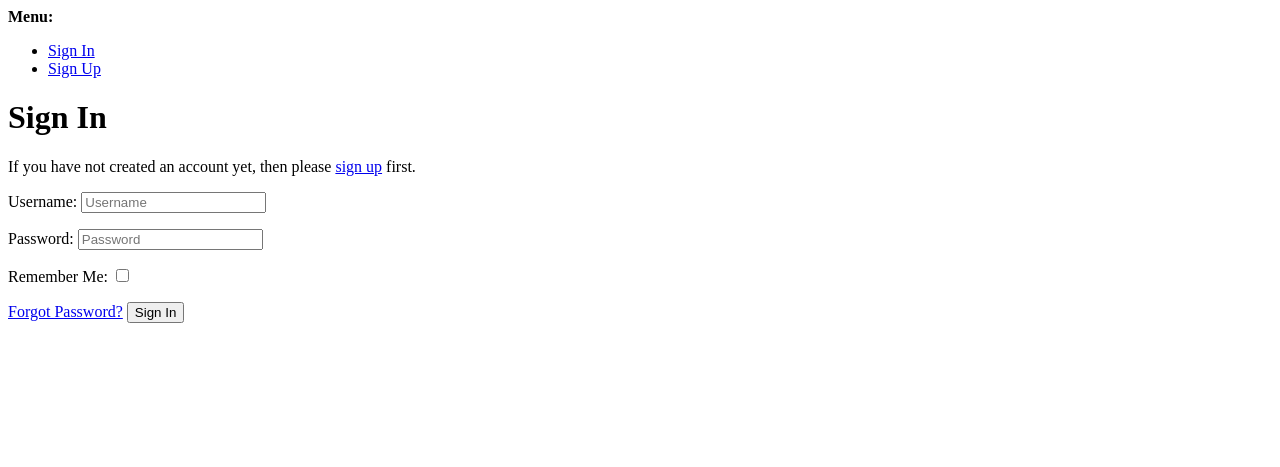
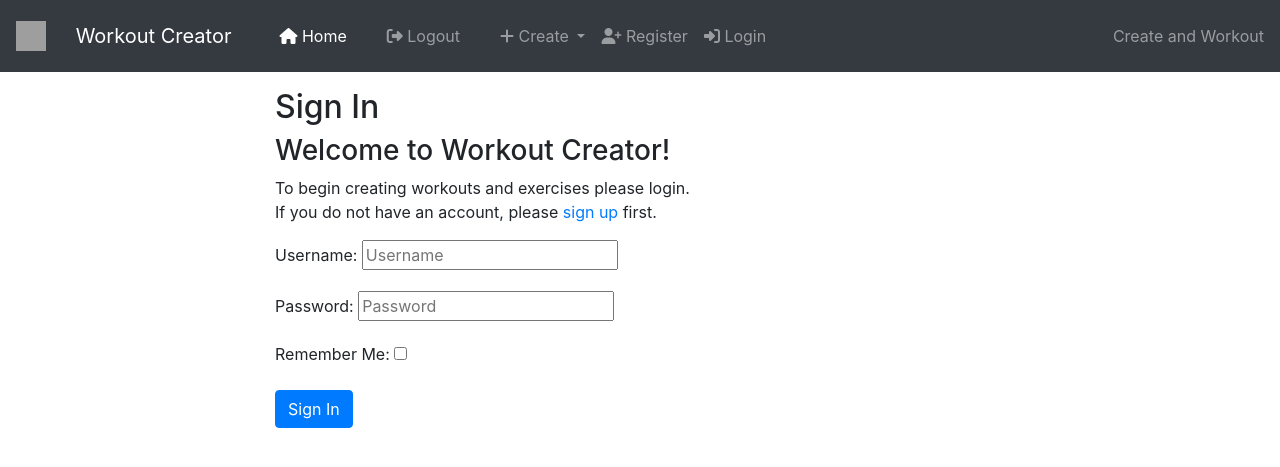
Before and after one commit to Code-Institute-Submissions/MattDunks94-create_workout_app, a Django app: page /accounts/login/ in a window 1280 px wide. Shown: the top 467 px of the page. Run offline with Django 3.2, Linux system fonts and the light colour scheme; some libraries are stand-ins or nearby versions; grey boxes are pictures that could not be loaded.

Commit message:
modified file, styled with bootstrap.

```diff
--- a/templates/account/login.html
+++ b/templates/account/login.html
@@ -1,4 +1,4 @@
-{% extends "account/base.html" %}
+{% extends "base.html" %}
 
 {% load i18n %}
 {% load account socialaccount %}
@@ -7,40 +7,29 @@
 
 {% block content %}
 
-<h1>{% trans "Sign In" %}</h1>
+<div class="container">
+  <div class="row">
+    <div class="col-md-6 offset-md-2 mt-3">
 
-{% get_providers as socialaccount_providers %}
+      <h2>{% trans "Sign In" %}</h2>
 
-{% if socialaccount_providers %}
-<p>{% blocktrans with site.name as site_name %}Please sign in with one
-of your existing third party accounts. Or, <a href="{{ signup_url }}">sign up</a>
-for a {{ site_name }} account and sign in below:{% endblocktrans %}</p>
+      <h3>Welcome to Workout Creator!</h3>
 
-<div class="socialaccount_ballot">
+      <p>{% blocktrans %}
+        To begin creating workouts and exercises please login.<br>
+        If you do not have an account, please <a href="{{ signup_url }}">sign up</a> first.{% endblocktrans %}</p>
 
-  <ul class="socialaccount_providers">
-    {% include "socialaccount/snippets/provider_list.html" with process="login" %}
-  </ul>
+      <form class="login" method="POST" action="{% url 'account_login' %}">
+        {% csrf_token %}
+        {{ form.as_p }}
+        {% if redirect_field_value %}
+        <input type="hidden" name="{{ redirect_field_name }}" value="{{ redirect_field_value }}" />
+        {% endif %}
+        <button class="btn btn-primary" type="submit">{% trans "Sign In" %}</button>
+      </form>
 
-  <div class="login-or">{% trans 'or' %}</div>
-
+    </div>
+  </div>
 </div>
 
-{% include "socialaccount/snippets/login_extra.html" %}
-
-{% else %}
-<p>{% blocktrans %}If you have not created an account yet, then please
-<a href="{{ signup_url }}">sign up</a> first.{% endblocktrans %}</p>
-{% endif %}
-
-<form class="login" method="POST" action="{% url 'account_login' %}">
-  {% csrf_token %}
-  {{ form.as_p }}
-  {% if redirect_field_value %}
-  <input type="hidden" name="{{ redirect_field_name }}" value="{{ redirect_field_value }}" />
-  {% endif %}
-  <a class="button secondaryAction" href="{% url 'account_reset_password' %}">{% trans "Forgot Password?" %}</a>
-  <button class="primaryAction" type="submit">{% trans "Sign In" %}</button>
-</form>
-
 {% endblock %}
```
